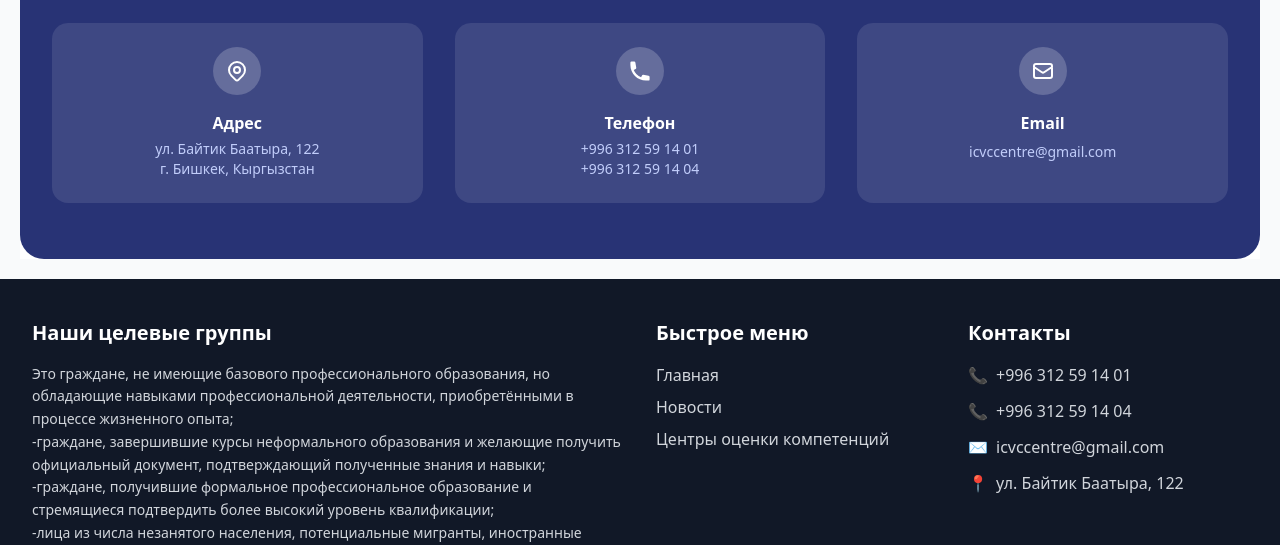
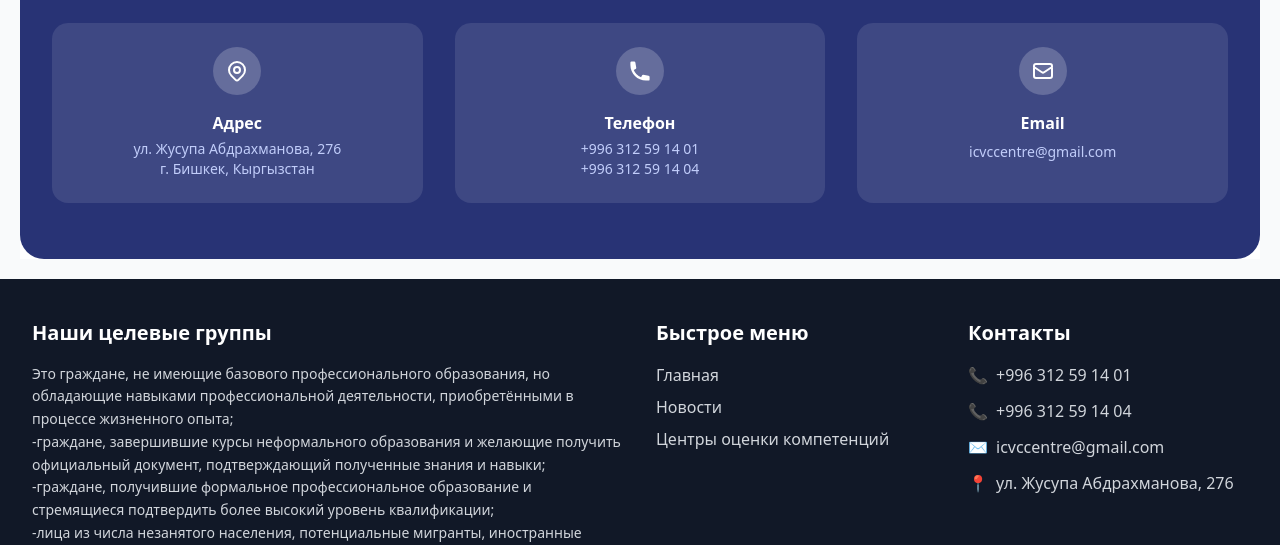
Before and after one commit to cicv-122/validation-project, a React (Vite) app in the folder frontend/: page / in a window 1280 px wide. Shown: the part 1500-2045 px from the top of the page. Built offline with nearby package versions, Linux system fonts and the light colour scheme; no server answers.

Commit message:
feat(contacts): update center address to Zhusup Abdrakhmanov 276

```diff
--- a/frontend/index.html
+++ b/frontend/index.html
@@ -43,7 +43,7 @@
 			"telephone": ["+996703047535", "+996755222794"],
 			"address": {
 				"@type": "PostalAddress",
-				"streetAddress": "ул. Байтик Баатыра, 122",
+				"streetAddress": "ул. Жусупа Абдрахманова, 276",
 				"addressLocality": "Бишкек",
 				"addressCountry": "KG"
 			},
--- a/frontend/src/components/Footer.tsx
+++ b/frontend/src/components/Footer.tsx
@@ -79,7 +79,7 @@ export default function Footer() {
 							<li>
 								<span className='flex items-start'>
 									<span className='mr-2'>📍</span>
-									{t('ул. Байтик Баатыра, 122')}
+									{t('ул. Жусупа Абдрахманова, 276')}
 								</span>
 							</li>
 						</ul>
--- a/frontend/src/components/home/ContactsSection.tsx
+++ b/frontend/src/components/home/ContactsSection.tsx
@@ -36,7 +36,7 @@ export default function ContactsSection() {
 							</svg>
 						</div>
 						<h3 className='text-white font-semibold mb-1'>{t('Адрес')}</h3>
-						<p className='text-blue-200 text-sm'>{t('ул. Байтик Баатыра, 122')}</p>
+						<p className='text-blue-200 text-sm'>{t('ул. Жусупа Абдрахманова, 276')}</p>
 						<p className='text-blue-200 text-sm'>{t('г. Бишкек, Кыргызстан')}</p>
 					</div>
 
--- a/frontend/src/i18n.ts
+++ b/frontend/src/i18n.ts
@@ -86,7 +86,7 @@ const resources = {
 -граждане, завершившие курсы неформального образования и желающие получить официальный документ, подтверждающий полученные знания и навыки;
 -граждане, получившие формальное профессиональное образование и стремящиеся подтвердить более высокий уровень квалификации;
 -лица из числа незанятого населения, потенциальные мигранты, иностранные граждане и другие категории, заинтересованные в подтверждении своих профессиональных навыков и получении официального документа для дальнейшего профессионального роста.`,
-			'ул. Байтик Баатыра, 122': 'ул. Байтик Баатыра, 122',
+			'ул. Жусупа Абдрахманова, 276': 'ул. Жусупа Абдрахманова, 276',
 			'«ЦНСВ» - Все права защищены.': '«ЦНСВ» - Все права защищены.',
 			'Новостей пока нет.': 'Новостей пока нет.',
 			'Фотографий пока нет.': 'Фотографий пока нет.',
@@ -341,7 +341,7 @@ const resources = {
 -формалдуу эмес билим берүү курстарын аяктап, алган билимдерин жана көндүмдөрүн тастыктаган расмий документ алууну каалаган жарандар;
 формалдуу кесиптик билим алган жана жогорку квалификация деңгээлин тастыктоону каалаган жарандар;
 -ишсиз жарандар, потенциалдуу мигранттар, чет өлкөлүк жарандар жана өзүнүн кесиптик көндүмдөрүн тастыктап, андан ары кесиптик өсүү үчүн расмий документ алууга кызыкдар болгон башка жарандар.`,
-			'ул. Байтик Баатыра, 122': 'Байтик Баатыр көчөсү, 122',
+			'ул. Жусупа Абдрахманова, 276': 'Жусуп Абдрахманов көчөсү, 276',
 			'«ЦНСВ» - Все права защищены.': '«КСВБ» - Бардык укуктар корголгон.',
 			'Новостей пока нет.': 'Азырынча жаңылыктар жок.',
 			'Фотографий пока нет.': 'Азырынча сүрөттөр жок.',
@@ -594,7 +594,7 @@ const resources = {
 -individuals who have completed non-formal education courses and wish to obtain an official document confirming their knowledge and skills;
 individuals who have received formal vocational education and seek to validate a higher level of qualification;
 -unemployed individuals, potential migrants, foreign citizens, and other groups interested in validating their professional skills and obtaining an official document for further professional development.`,
-			'ул. Байтик Баатыра, 122': '122 Baitik Baatyr str.',
+			'ул. Жусупа Абдрахманова, 276': '276 Zhusup Abdrakhmanov str.',
 			'«ЦНСВ» - Все права защищены.': '«CICV» - All rights reserved.',
 			'Новостей пока нет.': 'No news yet.',
 			'Фотографий пока нет.': 'No photos yet.',
--- a/frontend/src/pages/Apply.tsx
+++ b/frontend/src/pages/Apply.tsx
@@ -274,7 +274,7 @@ export default function Apply() {
 				{/* Info box */}
 				<div className='mt-6 bg-blue-50 border border-blue-200 rounded-xl p-4 text-sm text-blue-800'>
 					<p className='font-semibold mb-1'>{t('Адрес Центра:')}</p>
-					<p>{t('ул. Байтик Баатыра, 122')}</p>
+					<p>{t('ул. Жусупа Абдрахманова, 276')}</p>
 					<p className='mt-1'>Тел: +996703047535, +996755222794</p>
 				</div>
 			</div>
```
